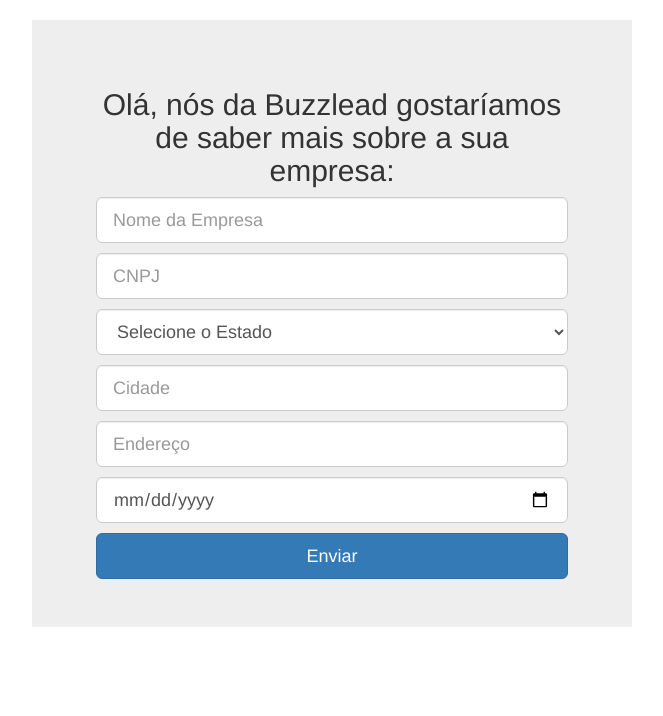
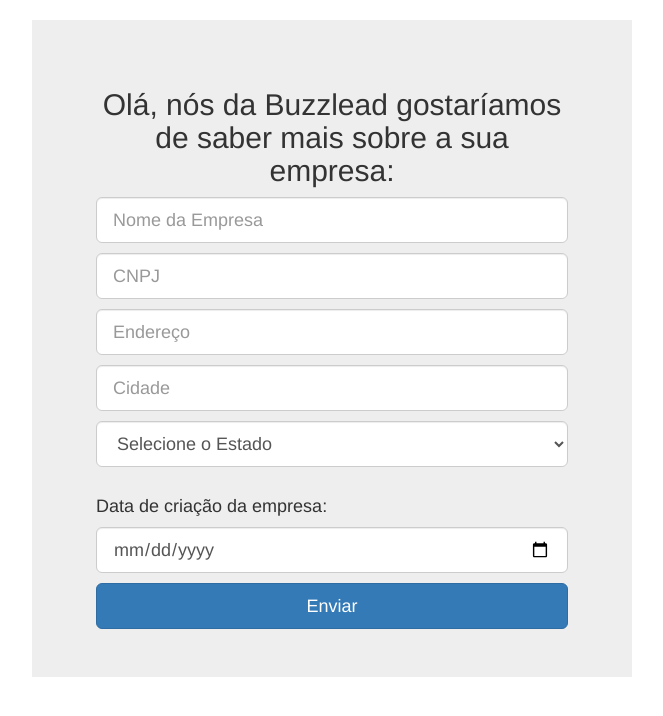
Before and after one commit to murilloves/Angular-Form, a plain HTML site: page index.html in a window 1280 px wide. Shown: the whole page, without its empty margins (308-971 px from the left). Drawn offline with nearby package versions, Linux system fonts and the light colour scheme.

Commit message:
Update index.html

```diff
--- a/index.html
+++ b/index.html
@@ -2,6 +2,7 @@
 <html ng-app="CadastroEmpresa">
 	<meta charset="utf-8">
 	<head>
+
 	<!-- Importando assets a serem utilizados -->
 		<script src="assets/app.js"></script>
 		<script src="assets/angular.js"></script>
@@ -15,7 +16,8 @@
 		</script>
 		<link rel="stylesheet" type="text/css" href="style.css">
 		<link rel="stylesheet" type="text/css" href="assets/bootstrap.css">
-	<!-- Título -->
+
+		<!-- Título -->
 		<title>Cadastro Nova Empresa</title>
 	</head>
 
@@ -31,48 +33,49 @@
 	            <input id="cnpj" ng-model="cnpj" mask="99.999.999/9999-99" class="form-control input-lg" type="text" placeholder="CNPJ" />
 	        </div>
 	        <div>
-		    	<select id="estado" class="form-control input-lg">
-					<option value="estado" disabled selected>Selecione o Estado</option>
-					<option value="ac">Acre</option>
-					<option value="al">Alagoas</option>
-					<option value="am">Amazonas</option>
-					<option value="ap">Amapá</option>
-					<option value="ba">Bahia</option>
-					<option value="ce">Ceará</option>
-					<option value="df">Distrito Federal</option>
-					<option value="es">Espírito Santo</option>
-					<option value="go">Goiás</option>
-					<option value="ma">Maranhão</option>
-					<option value="mt">Mato Grosso</option>
-					<option value="ms">Mato Grosso do Sul</option>
-					<option value="mg">Minas Gerais</option>
-					<option value="pa">Pará</option>
-					<option value="pb">Paraíba</option>
-					<option value="pr">Paraná</option>
-					<option value="pe">Pernambuco</option>
-					<option value="pi">Piauí</option>
-					<option value="rj">Rio de Janeiro</option>
-					<option value="rn">Rio Grande do Norte</option>
-					<option value="ro">Rondônia</option>
-					<option value="rs">Rio Grande do Sul</option>
-					<option value="rr">Roraima</option>
-					<option value="sc">Santa Catarina</option>
-					<option value="se">Sergipe</option>
-					<option value="sp">São Paulo</option>
-					<option value="to">Tocantins</option>
-		    	</select>
-			</div>
+	            <input id="endereco" class="form-control input-lg" type="text" placeholder="Endereço" />
+	        </div>
 	        <div>
 	            <input id="cidade" class="form-control input-lg" type="text" placeholder="Cidade" />
 	        </div>
 	        <div>
-	            <input id="endereco" class="form-control input-lg" type="text" placeholder="Endereço" />
-	        </div>
+		    	<select id="estado" class="form-control input-lg">
+					<option value="estado" disabled selected>Selecione o Estado</option>
+					<option value="AC">Acre</option>
+					<option value="AL">Alagoas</option>
+					<option value="AM">Amazonas</option>
+					<option value="AP">Amapá</option>
+					<option value="BA">Bahia</option>
+					<option value="CE">Ceará</option>
+					<option value="DF">Distrito Federal</option>
+					<option value="ES">Espírito Santo</option>
+					<option value="GO">Goiás</option>
+					<option value="MA">Maranhão</option>
+					<option value="MT">Mato Grosso</option>
+					<option value="MS">Mato Grosso do Sul</option>
+					<option value="MG">Minas Gerais</option>
+					<option value="PA">Pará</option>
+					<option value="PB">Paraíba</option>
+					<option value="PR">Paraná</option>
+					<option value="PE">Pernambuco</option>
+					<option value="PI">Piauí</option>
+					<option value="RJ">Rio de Janeiro</option>
+					<option value="RN">Rio Grande do Norte</option>
+					<option value="RO">Rondônia</option>
+					<option value="RS">Rio Grande do Sul</option>
+					<option value="RR">Roraima</option>
+					<option value="SC">Santa Catarina</option>
+					<option value="SE">Sergipe</option>
+					<option value="SP">São Paulo</option>
+					<option value="TO">Tocantins</option>
+		    	</select>
+			</div>
 	        <div>
+	        	<h4 align="left"> <br> Data de criação da empresa: </h4>
 	            <input id="birthday" class="form-control input-lg" type="date" placeholder="Data de Criação da Empresa" />
 	        </div>
 		    <div>
-<!--	            <button onclick="dados()" class="btn btn-primary btn-lg" href="#" role="button">Enviar</button> -->
+<!--	        <button onclick="dados()" class="btn btn-primary btn-lg" href="#" role="button">Enviar</button> -->
 	            <input onclick="ExibeDados()" class="btn btn-primary btn-lg btn-block" type="submit" value="Enviar" />
 	        </div>
 	    </form>
@@ -85,34 +88,13 @@
 			alert_string = '';
     		alert_string += "Nome da Empresa: " 	+ document.getElementById('nome').value +'\n';
     		alert_string += "CNPJ: "            	+ document.getElementById('cnpj').value +'\n';
-    		alert_string += "Nome da Empresa: " 	+ document.getElementById('estado').value +'\n';
-    		alert_string += "Cidade: "				+ document.getElementById('cidade').value +'\n';
     		alert_string += "Endereço: "			+ document.getElementById('endereco').value +'\n';
+    		alert_string += "Cidade: "				+ document.getElementById('cidade').value + '\n';
+    		alert_string += "Estado: "	 			+ document.getElementById('estado').value +'\n';
     		alert_string += "Criação da Empresa: "	+ document.getElementById('birthday').value +'\n';
 
 		    alert(alert_string);
 		}
 	</script>
 
-<!-- Funções que serviram de aprendizado -->
-<!--
-		<script type="text/javascript">
-		window.onload = function(){
-		   document.getElementById('send').onclick = function(e){
-		       alert(document.getElementById("name").value);
-		       return false;
-		   }
-		}
-		</script>
--->
-<!--
-	<script type="text/javascript">
-		$(document).ready(function () {
-			$('input').each(function () {
-				alert($(this).val());
-			});
-		});
-	</script>
--->
-
 </html>
```
